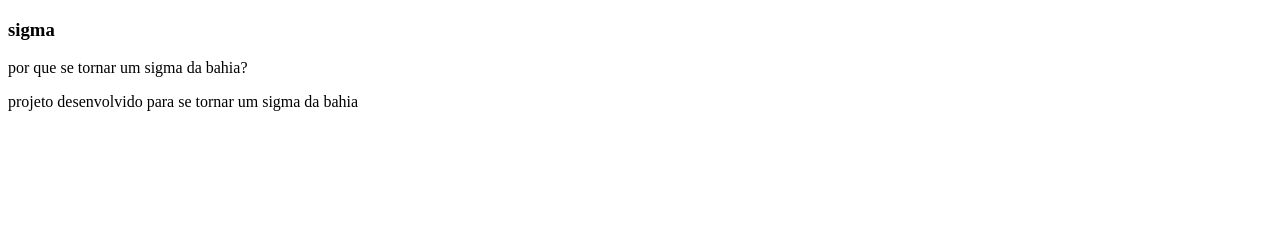
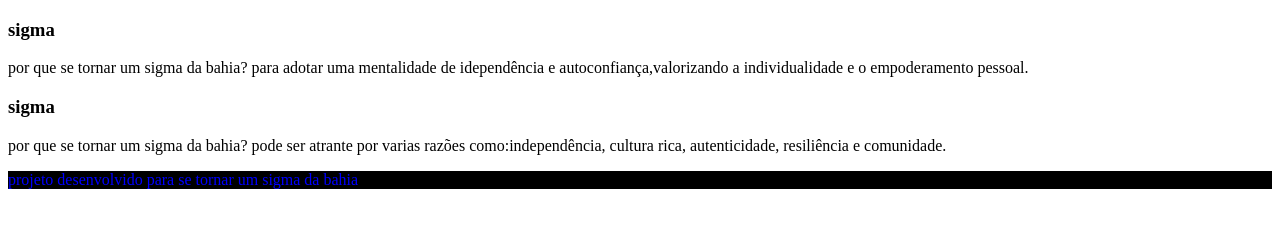
Before and after one commit to brunobombom/projeto-final, a plain HTML site: page index.html in a window 1280 px wide. Drawn offline with Linux system fonts and the light colour scheme; files that its build step writes are made by us from their sources.

Commit message:
Add files via upload

```diff
--- a/index.html
+++ b/index.html
@@ -4,6 +4,7 @@
     <meta charset="UTF-8">
     <meta http-equiv="X-UA-Compatible" content="IE=edge">
     <meta name="viewport" content="width=device-width, initial-scale=1.0">
+    <link rel="stylesheet" href="assets/style.css">
     <title>flashcard</title>
 </head>
 <body>
@@ -14,6 +15,17 @@
                 <h3>sigma</h3>
             </div class="cartao__conteudo__pergunta">
             por que se tornar um sigma da bahia?
+        </div class="cartao__conteudo__resposta">
+        para adotar uma mentalidade de idependência e autoconfiança,valorizando a individualidade e o empoderamento pessoal.
+            </div>
+            <section id="container"></section>
+        <article class="cartao">
+            <div class="cartao__conteudo">
+                <h3>sigma</h3>
+            </div class="cartao__conteudo__pergunta">
+            por que se tornar um sigma da bahia?
+            </div class="cartao__conteudo__resposta">
+            pode ser atrante por varias razões como:independência, cultura rica, autenticidade, resiliência e comunidade.
             </div>
     </article>
     </section>
--- a/style.css
+++ b/style.css
@@ -0,0 +1,8 @@
+body{
+    background-color: white;
+}
+footer{
+    background-color: black;
+    color: blue;
+    bottom: 0%;
+}
```
